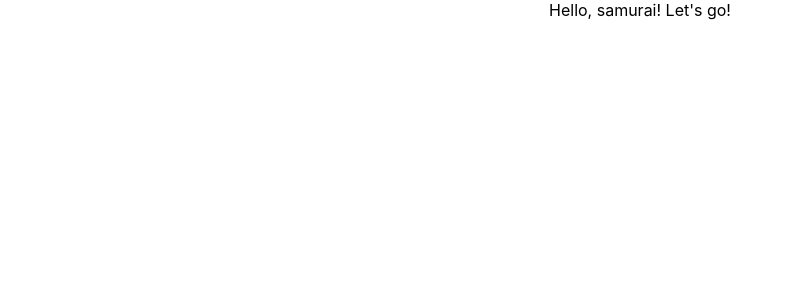
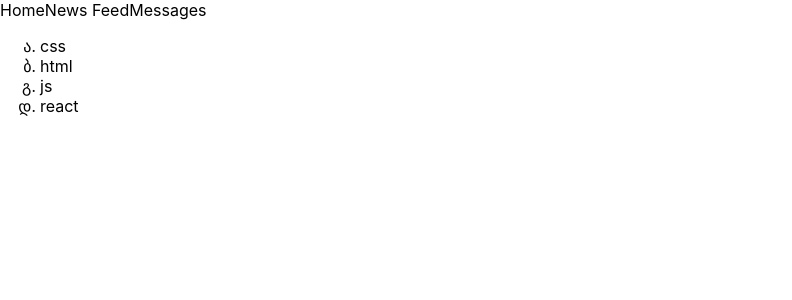
Before and after one commit to prohoryakovlev/samurai-way-main, a React (Create React App) app: page / in a window 1280 px wide. Shown: the top 300 px of the page, without its empty margins (0-792 px from the left). Built offline with nearby package versions, Linux system fonts and the light colour scheme.

Commit message:
Add header and technologies

```diff
--- a/src/App.css
+++ b/src/App.css
@@ -12,7 +12,9 @@
     animation: App-logo-spin infinite 20s linear;
   }
 }
-
+ul li {
+  list-style: georgian;
+}
 .App-header {
   background-color: #282c34;
   min-height: 100vh;
--- a/src/App.tsx
+++ b/src/App.tsx
@@ -2,11 +2,38 @@ import React from 'react';
 import './App.css';
 
 function App() {
-  return (
-    <div className="App">
-     Hello, samurai! Let's go!
-    </div>
-  );
+    return (
+        <div>
+            <Header/>
+            <Technologies/>
+            <div className="App">
+
+            </div>
+        </div>
+    );
+}
+
+function Technologies() {
+    return (
+        <div>
+            <ul>
+                <li>css</li>
+                <li>html</li>
+                <li>js</li>
+                <li>react</li>
+            </ul>
+        </div>
+    )
+}
+
+function Header() {
+    return (
+        <div>
+            <a>Home</a>
+            <a>News Feed</a>
+            <a>Messages</a>
+        </div>
+    )
 }
 
 export default App;
```
